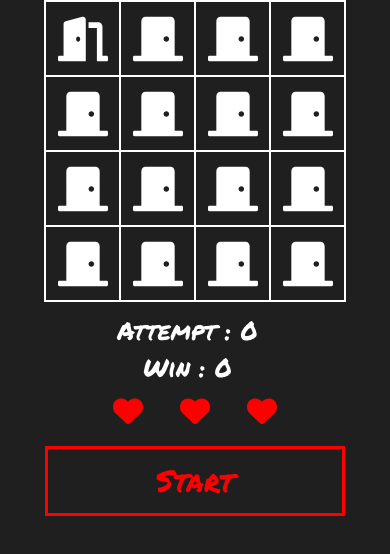
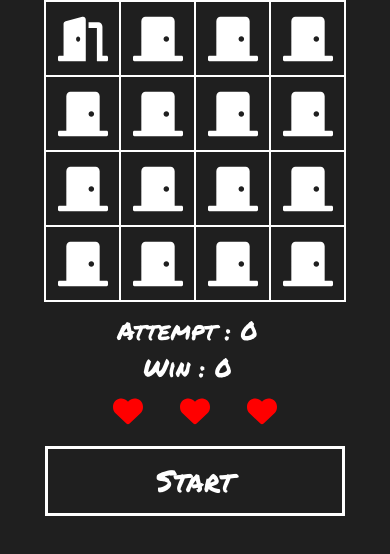
Before and after one commit to AlekseiMakonovitskii/Game-find-the-open-door, a plain HTML site: page index.html in a window 390 px wide. In both pictures the pointer is over the button "Start". Shown: the part 196-750 px from the top of the page. Drawn offline with Linux system fonts and the light colour scheme.

Commit message:
#css fixed #4

```diff
--- a/style.css
+++ b/style.css
@@ -155,5 +155,16 @@ h1 {
 		margin-top: 10px;
 	}
 
+	#startGame:hover {
+		border: 3px solid white;
+		color: white;
+		background: none;
+	}
+
+	#startGame:active {
+		border: 3px solid red;;
+		color: red;;
+	}
+
 
 }
```
